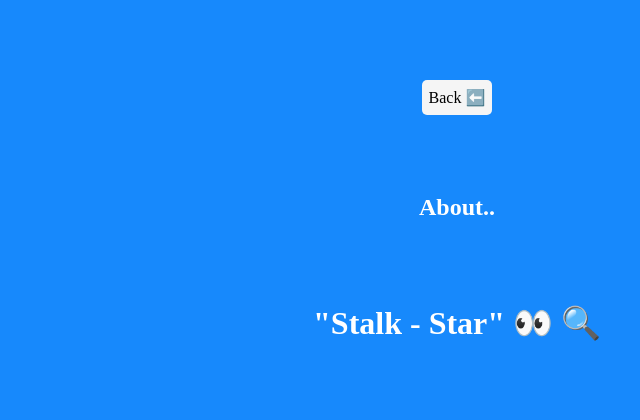
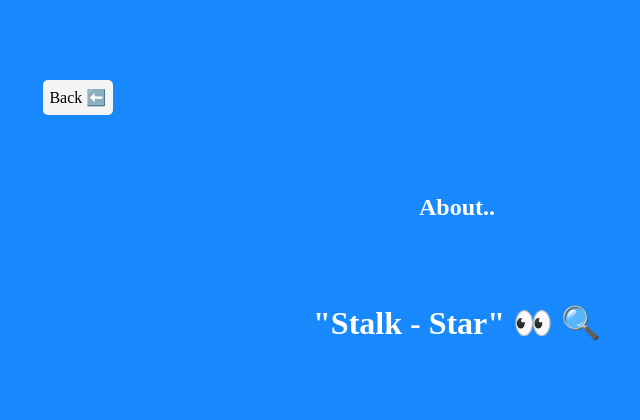
Before and after one commit to tatefrost/Stalk-Star, a Flask app: page /about in a window 1280 px wide. Shown: the top 420 px of the page, without its empty margins (183-823 px from the left). Run offline with Flask 2, Linux system fonts and the light colour scheme.

Commit message:
moved back arrow from center to the left of the screen

```diff
--- a/static/css/stalk-star.css
+++ b/static/css/stalk-star.css
@@ -134,6 +134,8 @@ a {
   display: flex;
   justify-content: center;
   align-items: center;
+  position: relative;
+  right: 30%;
 }
 
 #backarrow {
```
